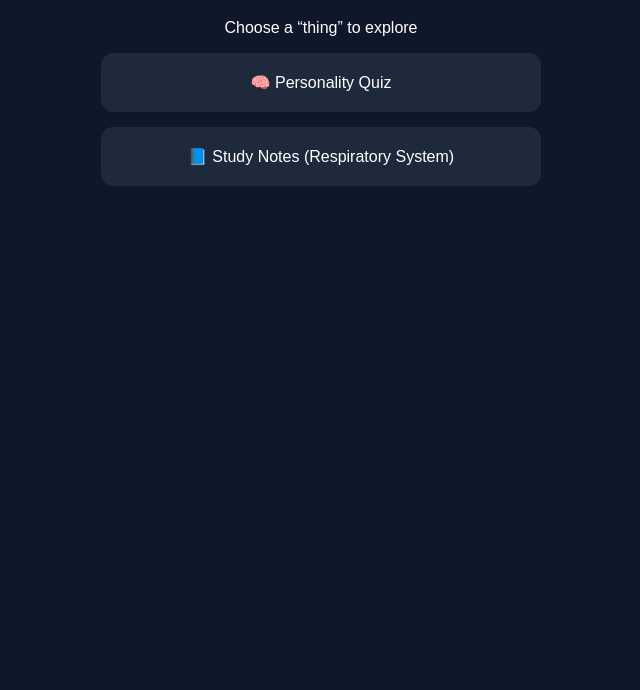
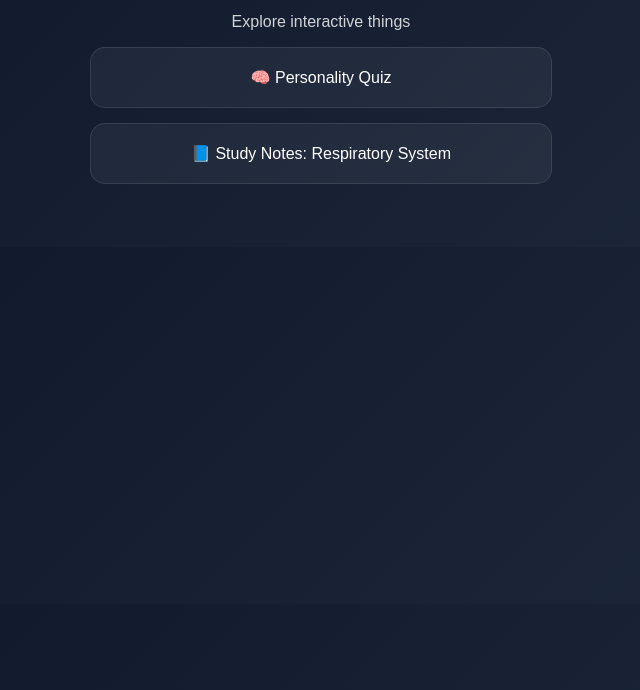
Before and after one commit to quietgenius/quietgenius.github.io, a plain HTML site: page index.html in a window 1280 px wide. Shown: the part 110-800 px from the top of the page, without its empty margins (319-959 px from the left). Drawn offline with Linux system fonts and the light colour scheme.

Commit message:
Update index.html

```diff
--- a/index.html
+++ b/index.html
@@ -5,24 +5,35 @@
   <style>
     body {
       font-family: Arial;
-      background: #0f172a;
+      background: linear-gradient(135deg, #0f172a, #1e293b);
       color: white;
       text-align: center;
       padding: 40px;
     }
 
+    h1 {
+      margin-bottom: 5px;
+    }
+
     .card {
-      background: #1e293b;
+      background: rgba(255,255,255,0.05);
+      border: 1px solid rgba(255,255,255,0.1);
       padding: 20px;
       margin: 15px auto;
-      width: 80%;
-      max-width: 400px;
-      border-radius: 12px;
+      width: 85%;
+      max-width: 420px;
+      border-radius: 15px;
       cursor: pointer;
+      transition: 0.3s;
     }
 
     .card:hover {
-      background: #334155;
+      transform: scale(1.03);
+      background: rgba(255,255,255,0.1);
+    }
+
+    p {
+      opacity: 0.8;
     }
   </style>
 </head>
@@ -30,14 +41,14 @@
 <body>
 
 <h1>Quiet Genius 🧠</h1>
-<p>Choose a “thing” to explore</p>
+<p>Explore interactive things</p>
 
 <div class="card" onclick="location.href='quiz1.html'">
   🧠 Personality Quiz
 </div>
 
 <div class="card" onclick="location.href='respiratory.html'">
-  📘 Study Notes (Respiratory System)
+  📘 Study Notes: Respiratory System
 </div>
 
 </body>
```
